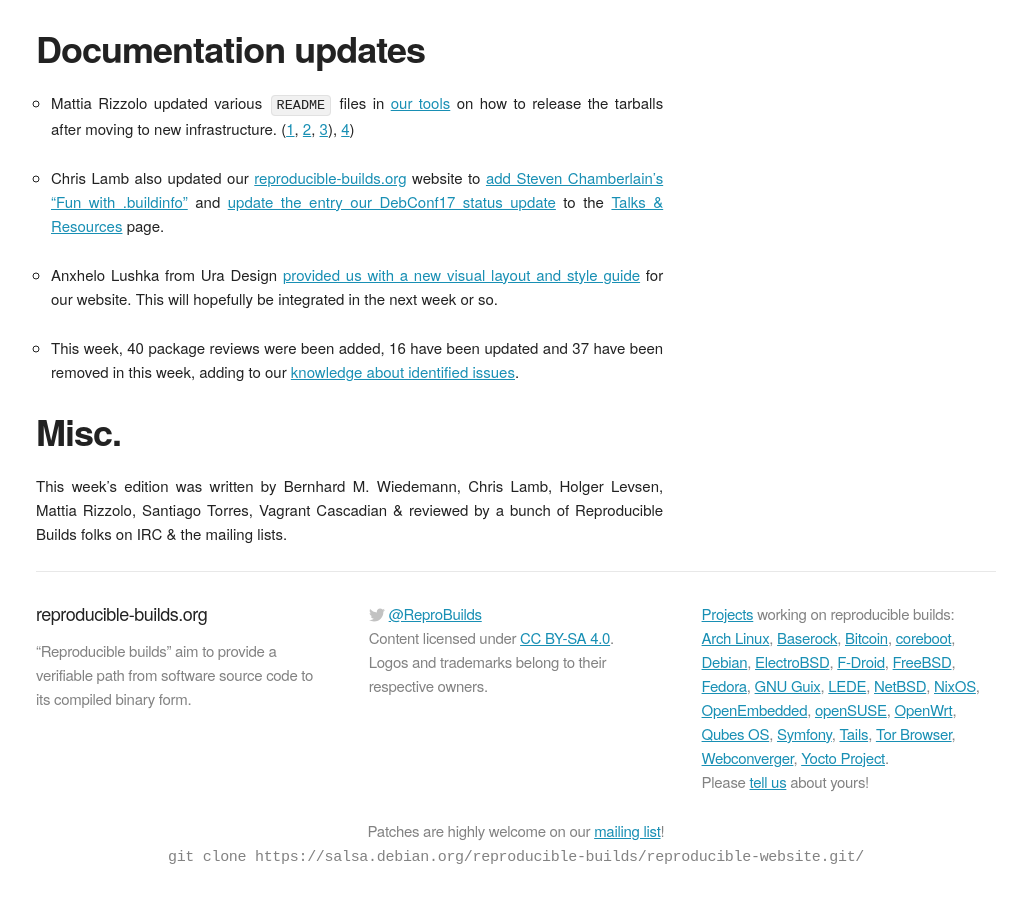
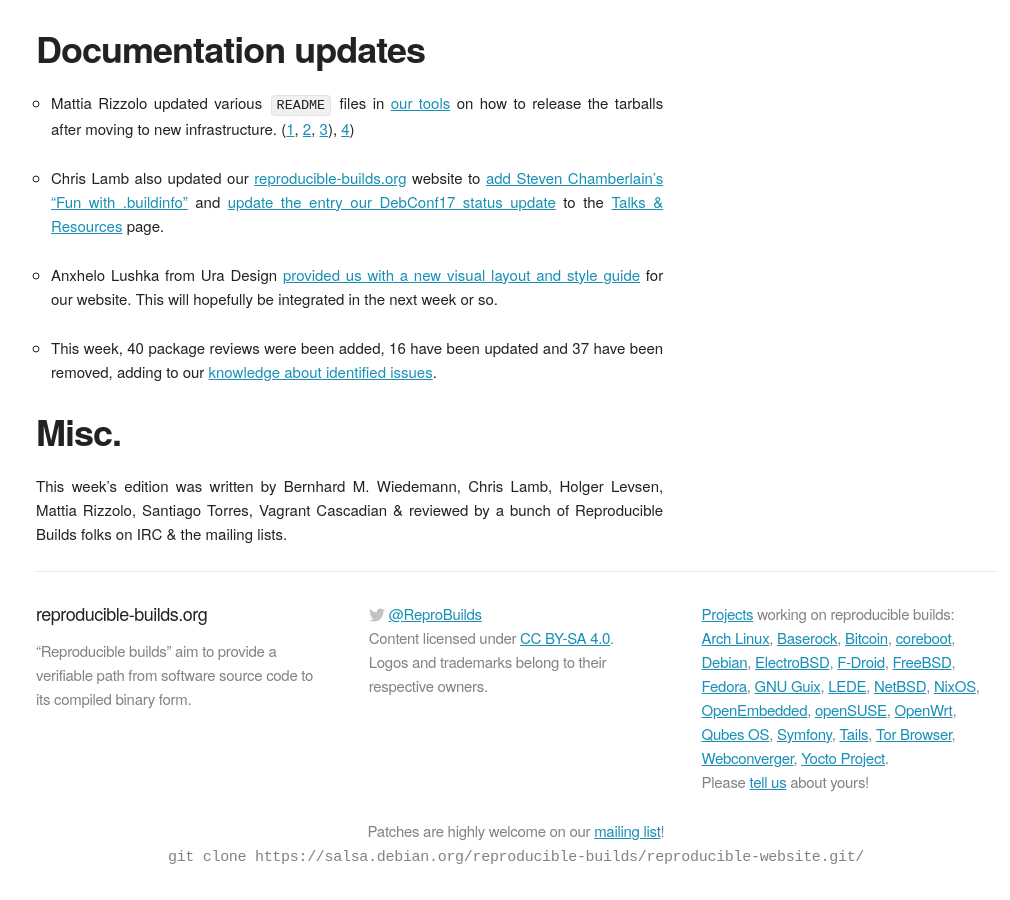
Before and after one commit to prototypefund/reproducible-website, a Jekyll site: the page built from _blog/posts/163.md, in a window 1280 px wide and 900 px high, scrolled down 1862 px. Shown: the whole window, without its empty margins (124-1134 px from the left). Built offline with Jekyll 4.4.1, drawn with Linux system fonts in a browser that asks for light colours; some web fonts are replaced.

Commit message:
Drop extra "in this week"

```diff
--- a/_blog/posts/163.md
+++ b/_blog/posts/163.md
@@ -63,7 +63,7 @@ Documentation updates
 
 * Anxhelo Lushka from Ura Design [provided us with a new visual layout and style guide](https://lists.reproducible-builds.org/pipermail/rb-general/2018-June/001001.html) for our website. This will hopefully be integrated in the next week or so.
 
-* This week, 40 package reviews were been added, 16 have been updated and 37 have been removed in this week, adding to our [knowledge about identified issues](https://tests.reproducible-builds.org/debian/index_issues.html).
+* This week, 40 package reviews were been added, 16 have been updated and 37 have been removed, adding to our [knowledge about identified issues](https://tests.reproducible-builds.org/debian/index_issues.html).
 
 
 Misc.
```
